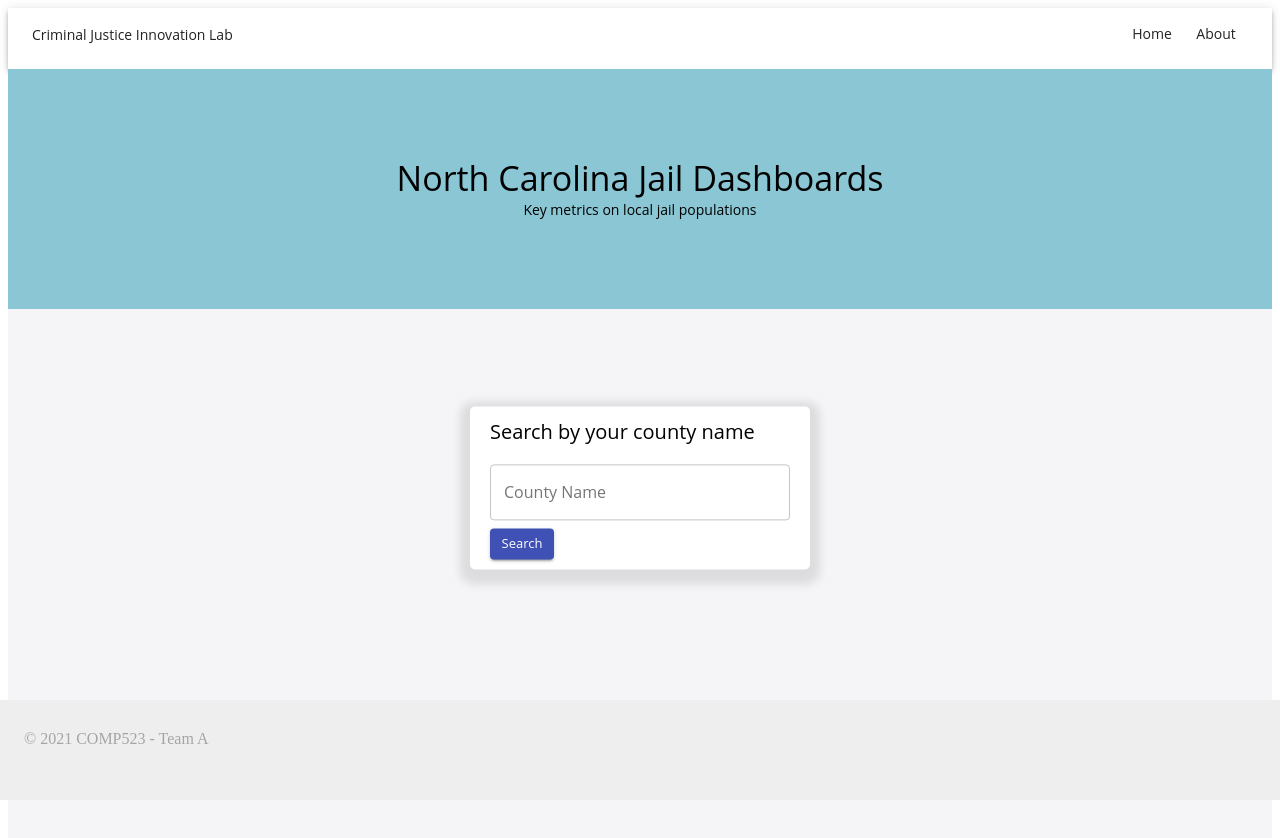
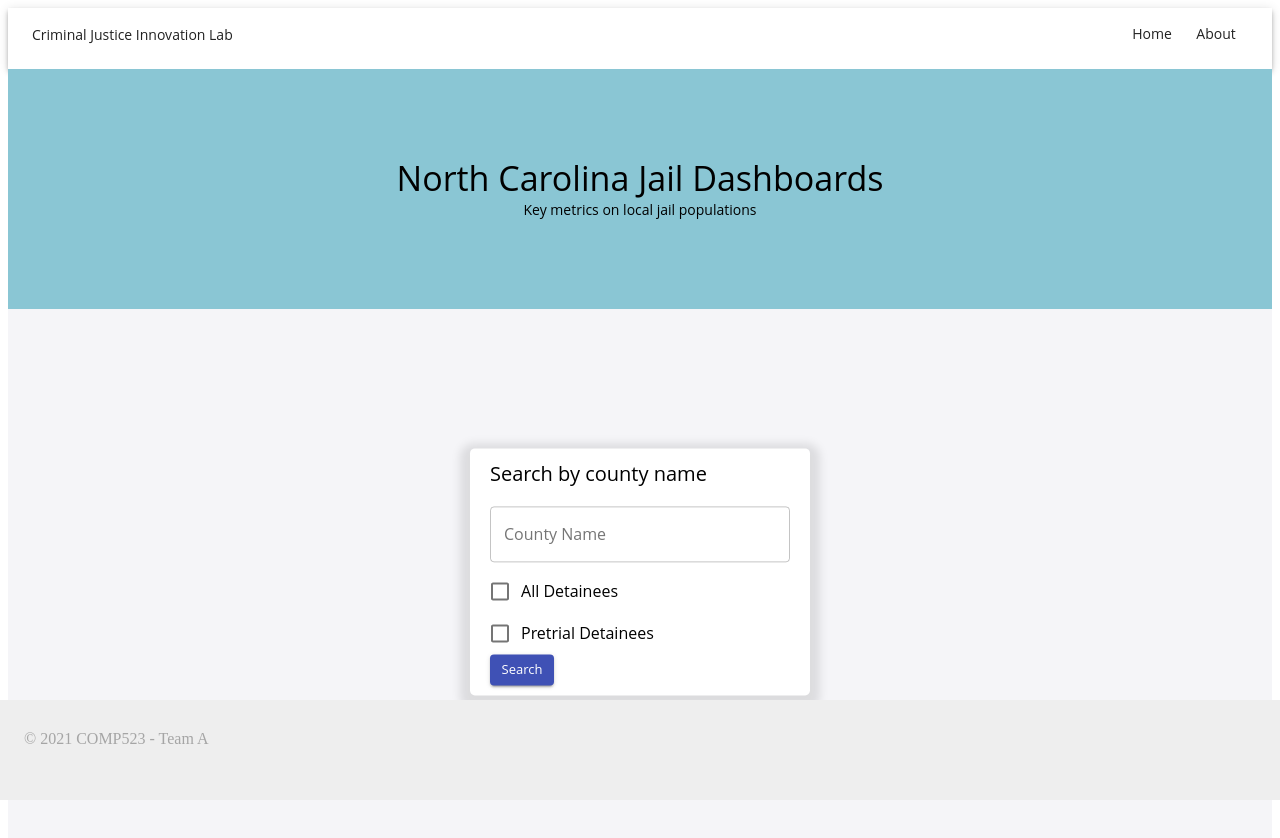
Before and after one commit to hannahgkeel/JailDashboard, a React app: page / in a window 1280 px wide. Shown: the top 838 px of the page. Built offline with nearby package versions, Linux system fonts and the light colour scheme.

Commit message:
Search modified to include checkboxes for All detainees or Pretrial detainees choice

```diff
--- a/frontend/components/Search.js
+++ b/frontend/components/Search.js
@@ -3,23 +3,39 @@ import TextField from '@material-ui/core/TextField';
 import Autocomplete from '@material-ui/lab/Autocomplete';
 import '../styles/Search.css';
 import { Typography, Button } from "@material-ui/core";
+import FormGroup from '@material-ui/core/FormGroup';
+import Checkbox from '@material-ui/core/Checkbox';
+import FormControlLabel from '@material-ui/core/FormControlLabel';
 
 export default function Search() {
 
     // Initialize state
-    const [county, setCounty] = useState('');
+    const [state, setState] = useState({
+        county: '',
+        all: false,
+        pretrial: false,
+    });
 
-    function handleChange(event, value) {
-        setCounty(value);
+    const handleChange = (event, value) => {
+        setState({...state, county: value});
     }
-    function handleSubmit(event) {
+
+    const handleCheckboxChange = (event) => {
+        if (event.target.name === 'all') {
+            setState({...state, all: true, pretrial: false})
+        } else {
+            setState({...state, all:false, pretrial: true})
+        }
+    }
+
+    const handleSubmit = (event) => {
         event.preventDefault();
-        console.log(county);
+        console.log("Submit button pressed.");
     }
 
     return (
         <div className='search-div pure-u-11-12 pure-u-md-1-2 pure-g'>
-            <Typography variant="h6">Search by your county name</Typography>
+            <Typography variant="h6">Search by county name</Typography>
             <div className="search-input pure-u-1 pure-u-md-2-3">
                 <form onSubmit={handleSubmit} style={{width: 300}}>
                     <Autocomplete
@@ -39,6 +55,17 @@ export default function Search() {
                             />
                         )}
                     />
+                    <FormGroup>
+                        <FormControlLabel
+                            control={<Checkbox checked={state.all} onChange={handleCheckboxChange} name="all" /> }
+                            label='All Detainees'
+                        />
+                        <FormControlLabel
+                            control={<Checkbox checked={state.pretrial} onChange={handleCheckboxChange} name="pretrial" /> }
+                            label='Pretrial Detainees'
+                        />
+                    </FormGroup>
+
                     <Button variant="contained" color="primary" size="small">Search</Button>
                 </form>
             </div>
```
